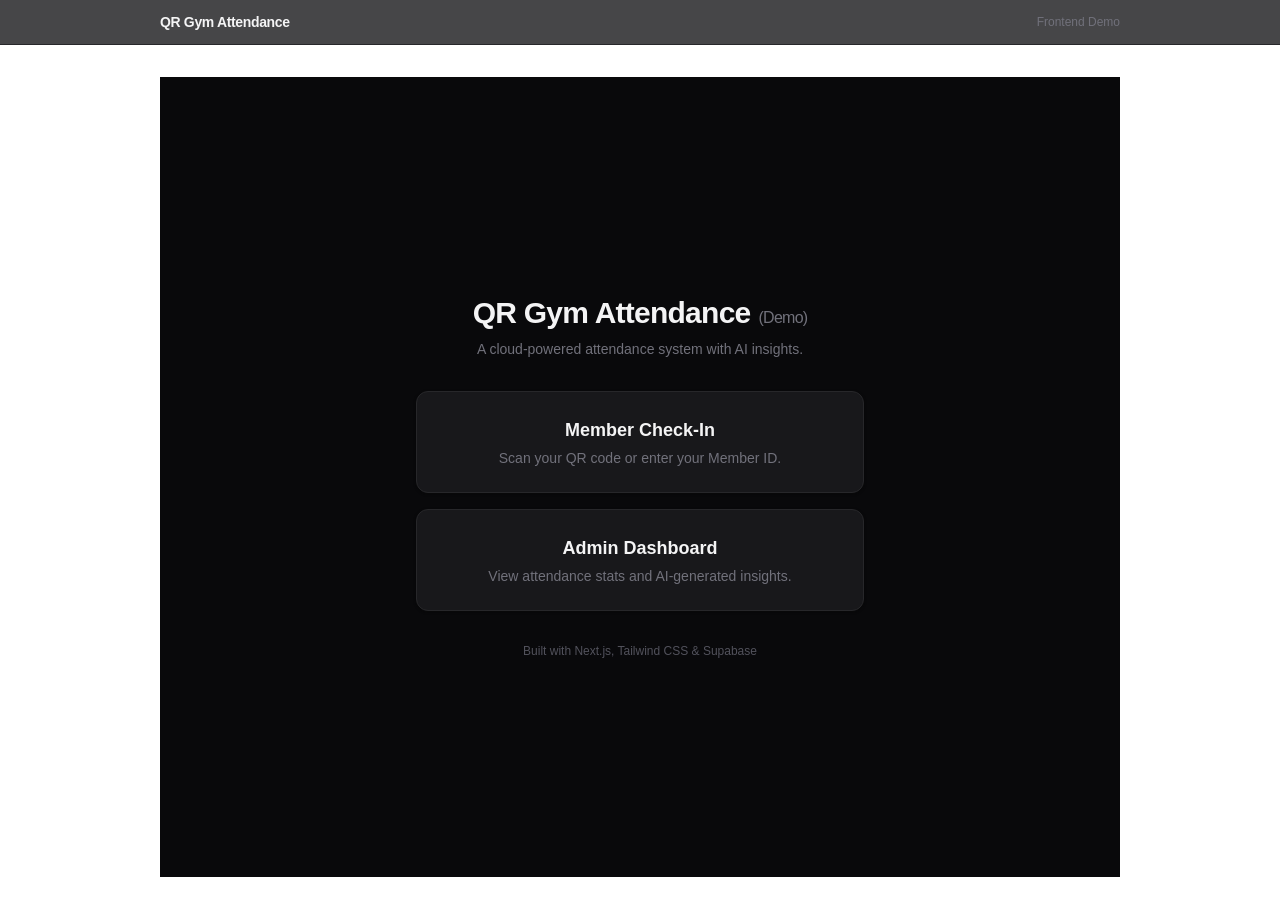
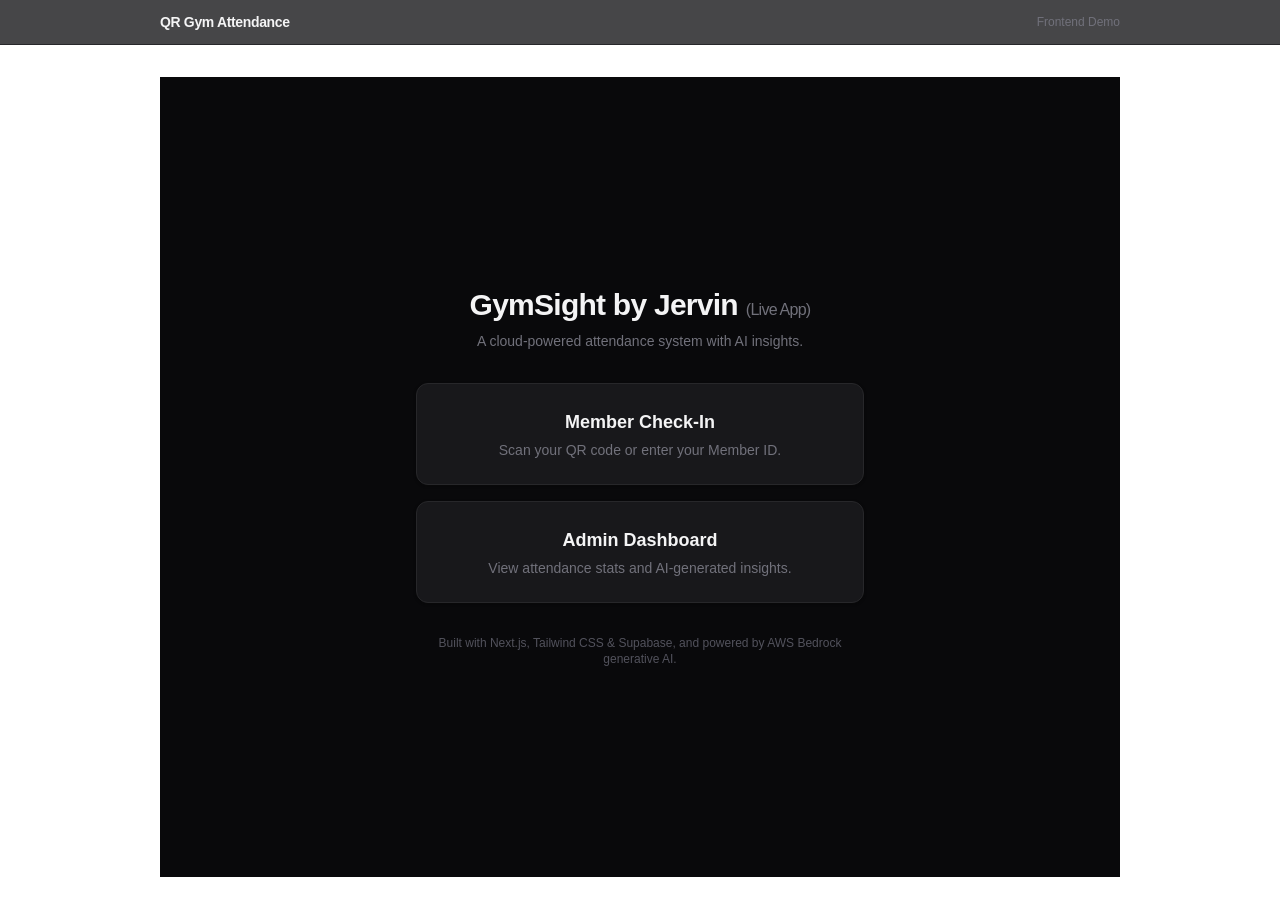
Before and after one commit to Vynn-s/AWS_Gym_AI_System, a Next.js app in the folder my-app/: page / in a window 1280 px wide. Built offline with nearby package versions, Linux system fonts and the light colour scheme.

Commit message:
slight text changes on home page

```diff
--- a/my-app/src/app/page.tsx
+++ b/my-app/src/app/page.tsx
@@ -7,9 +7,9 @@ export default function Home() {
         {/* Title */}
         <div>
           <h1 className="text-3xl font-bold tracking-tight text-zinc-100">
-            QR Gym Attendance
+            GymSight by Jervin
             <span className="ml-2 text-base font-medium text-zinc-500">
-              (Demo)
+              (Live App)
             </span>
           </h1>
           <p className="mt-2 text-sm text-zinc-500">
@@ -46,7 +46,7 @@ export default function Home() {
 
         {/* Footer note */}
         <p className="text-xs text-zinc-600">
-          Built with Next.js, Tailwind CSS &amp; Supabase
+          Built with Next.js, Tailwind CSS &amp; Supabase, and powered by AWS Bedrock generative AI.
         </p>
       </div>
     </main>
```
